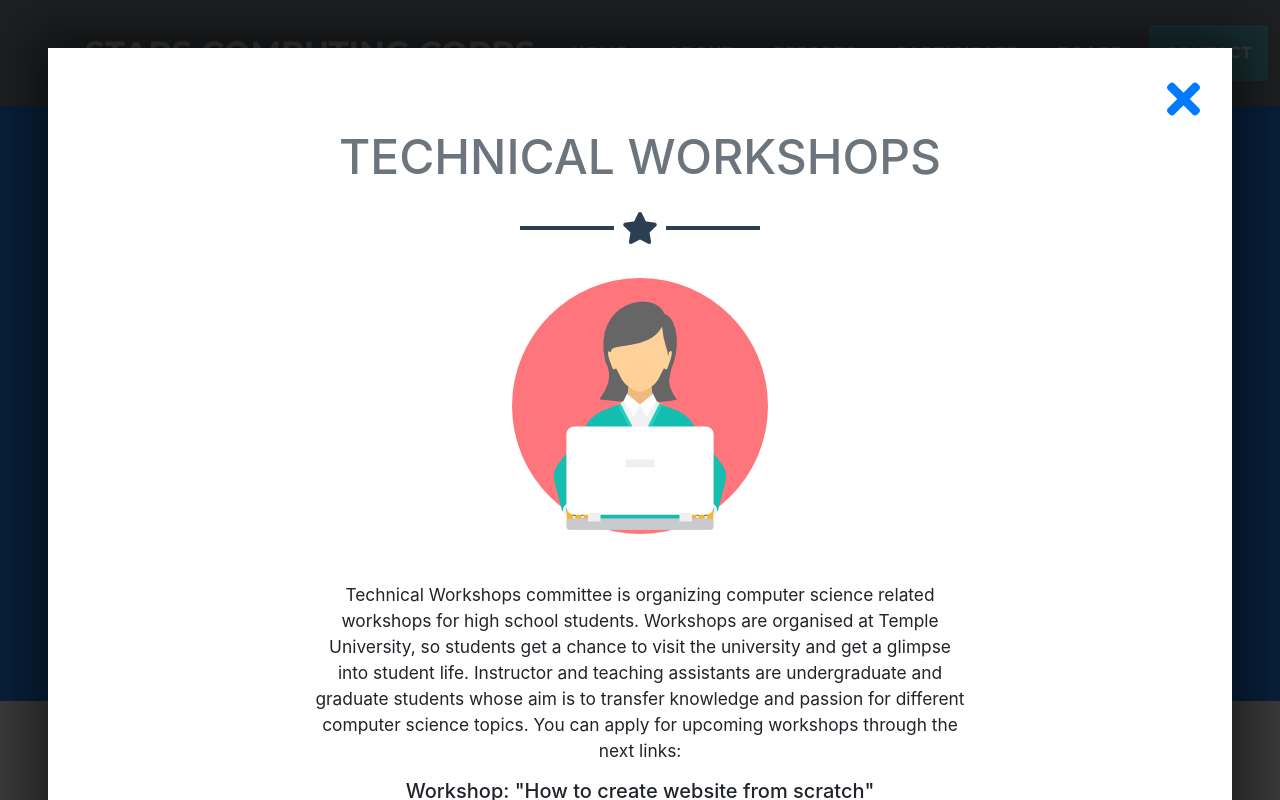
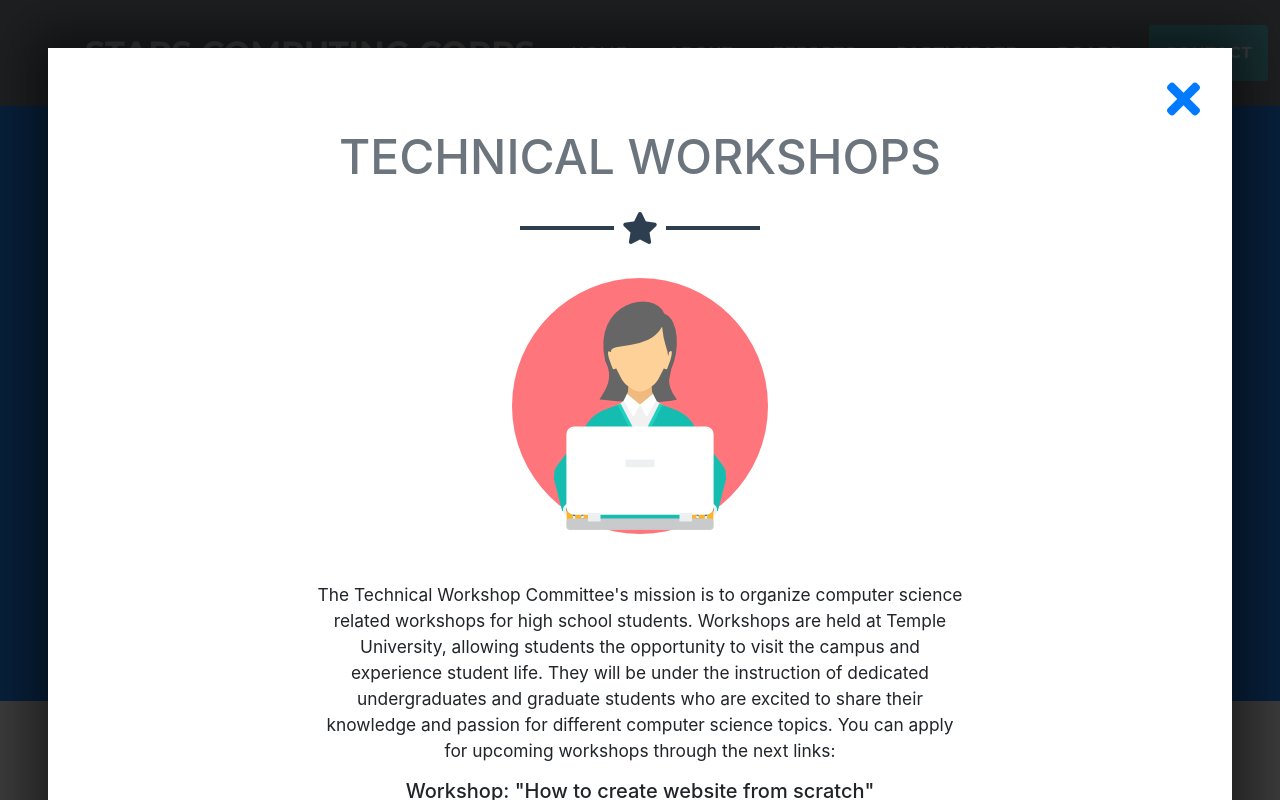
Before and after one commit to RoseKeenan/STARSwebsite, a website with bundled scripts: page index.html in a window 1280 px wide. Both pictures are taken after a click on the link 260 px from the left and 1899 px from the top of the page. Shown: the part 1499-2299 px from the top of the page. Built offline with nearby package versions, Linux system fonts and the light colour scheme; files whose address does not match are found by name.

Commit message:
Edited technical committee workshop description.

```diff
--- a/index.html
+++ b/index.html
@@ -487,11 +487,11 @@
               <h2 class="text-secondary text-uppercase mb-0">Technical Workshops</h2>
               <hr class="star-dark mb-5">
               <img class="img-fluid mb-5" src="img/studying-small.png" alt="">
-              <p style = "font-size: 13pt">Technical Workshops committee is organizing computer science related
-                workshops for high school students. Workshops are organised at Temple University,
-                so students get a chance to visit the university and get a glimpse into student life.
-                Instructor and teaching assistants are undergraduate and graduate students whose aim is
-                to transfer knowledge and passion for different computer science topics. You can apply
+              <p style = "font-size: 13pt">The Technical Workshop Committee's mission is to organize computer science related
+                workshops for high school students. Workshops are held at Temple University,
+                allowing students the opportunity to visit the campus and experience student life.
+                They will be under the instruction of dedicated undergraduates and graduate students who
+                are excited to share their knowledge and passion for different computer science topics. You can apply
                 for upcoming workshops through the next links: </p>
                 <h5>Workshop: "How to create website from scratch"<br>
                 When: March 27th, 2019 3:30-6:30<br>
```
